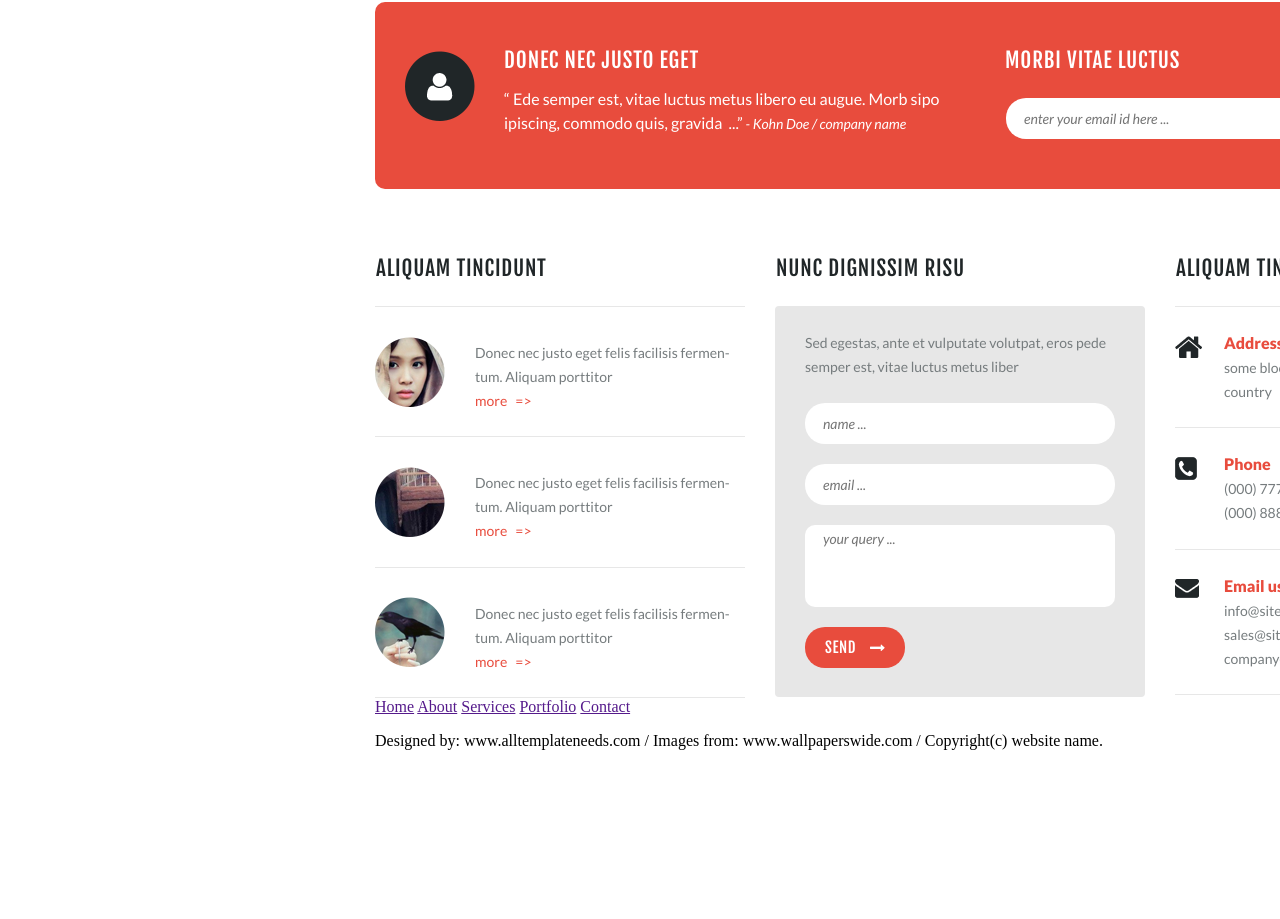
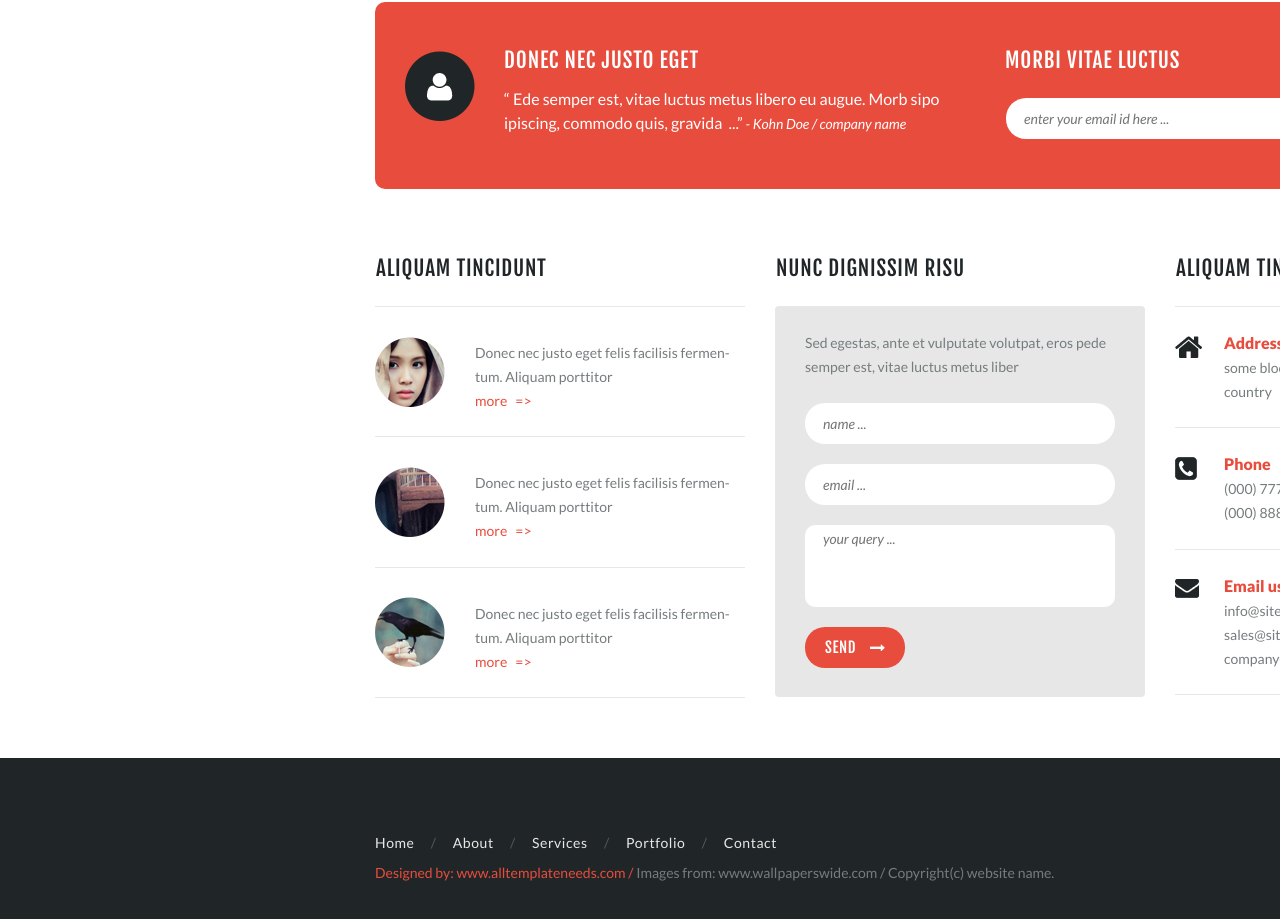
Before and after one commit to MedoviyKeksik/P1-Task, a plain HTML site: page index.html in a window 1280 px wide. Shown: the part 1429-2348 px from the top of the page. Before the commit the page ends 2195 px from the top, so only its background shows below. Drawn offline with nearby package versions, Linux system fonts and the light colour scheme.

Commit message:
Almost added footer

```diff
--- a/index.html
+++ b/index.html
@@ -156,12 +156,17 @@
         </div>
     </section>
     <footer class="footer">
-        <div class="container">
+        <div class="container container_footer">
+            <div class="footer__leftside">
                 <div class="footer__sitemap">
                     <a href="" class="footer__sitemap-item">Home</a>
+                    <span class="footer__slash">/</span>
                     <a href="" class="footer__sitemap-item">About</a>
+                    <span class="footer__slash">/</span>
                     <a href="" class="footer__sitemap-item">Services</a>
+                    <span class="footer__slash">/</span>
                     <a href="" class="footer__sitemap-item">Portfolio</a>
+                    <span class="footer__slash">/</span>
                     <a href="" class="footer__sitemap-item">Contact</a>
                 </div>
                 <p class="footer__info">
@@ -169,10 +174,11 @@
                     <span class="footer__images-source">Images from: www.wallpaperswide.com /</span>
                     <span class="footer__copyright">Copyright(c) website name.</span>
                 </p>
+            </div>
             <div class="footer__social">
                 <a href="" class="footer__social-link footer__social-link_facebook"></a>
                 <a href="" class="footer__social-link footer__social-link_twitter"></a>
-                <a href="" class="footer__social-link footer__social-link_linkerin"></a>
+                <a href="" class="footer__social-link footer__social-link_linkedin"></a>
             </div>
         </div>
     </footer>
--- a/style.css
+++ b/style.css
@@ -360,6 +360,7 @@
     display: flex;
     justify-content: space-between;
     padding-top: 45px;
+    padding-bottom: 60px;
 }
 
 .contact__column {
@@ -548,3 +549,64 @@
     text-decoration: none;
     color: #767c7e;
 }
+
+.footer {
+    box-sizing: border-box;
+    background-color: #202628;
+    height: 204px;
+    padding-top: 76px;
+
+    font-family: "Lato", sans-serif;
+    font-size: 14px;
+    letter-spacing: 0.04em;
+}
+
+.container_footer {
+    display: flex;
+}
+
+.footer__sitemap-item {
+    color: #e7e7e7;
+    text-decoration: none;
+}
+
+.footer__slash {
+    color: #545a5c;
+    margin-left: 13px;
+    margin-right: 13px;
+}
+
+.footer__info {
+    margin-top: 13px;
+    letter-spacing: 0;
+}
+
+.footer__designer {
+    color: #e84c3d;
+}
+.footer__images-source,
+.footer__copyright {
+    color: #767c7e;
+}
+
+.footer__social {
+    margin-top: 5px;
+    margin-left: auto;
+    display: flex;
+}
+
+.footer__social-link {
+    display: block;
+    width: 43px;
+    height: 43px;
+    margin: 0 5px;
+    background-repeat: no-repeat;
+    background-image: url('assets/img/social-icons.png');
+}
+
+.footer__social-link_twitter {
+    background-position: -43px 0;
+}
+.footer__social-link_linkedin {
+    background-position: -86px 0;
+}
```
Also changed, not shown: assets/img/social-facebook.png (added), assets/img/social-icons.png (added), assets/img/social-linkedin.png (added), assets/img/social-twitter.png (added). Lines whose indentation alone changed are shown as unchanged.
